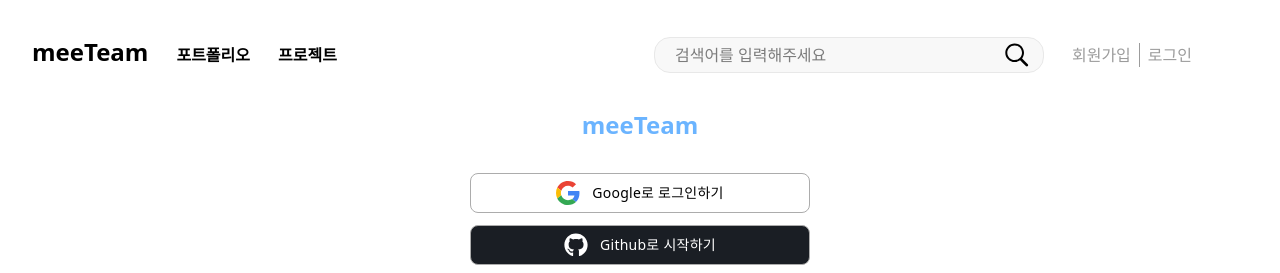
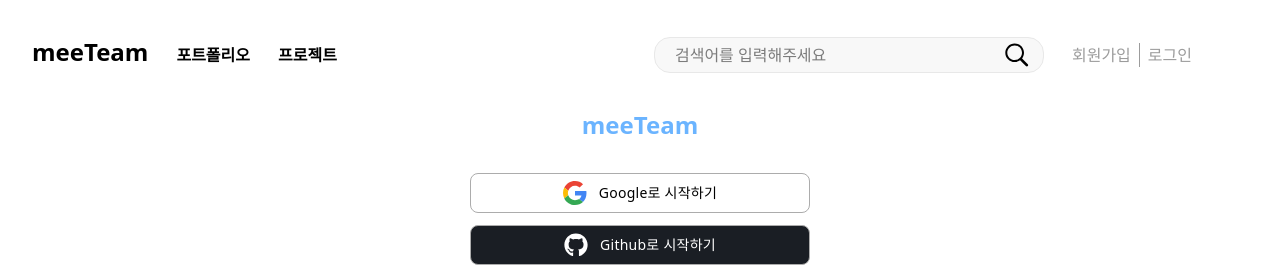
Before and after one commit to WardK-meeTeam/meeteam_front, a Next.js app: page /signup in a window 1280 px wide. Shown: the top 273 px of the page. Built offline with nearby package versions, Linux system fonts and the light colour scheme.

Commit message:
[#1] chore: SNS로그인 로그인하기 -> 시작하기 text 변경

```diff
--- a/app/(auth)/signup/components/SocialSignInButton.tsx
+++ b/app/(auth)/signup/components/SocialSignInButton.tsx
@@ -12,7 +12,7 @@ type Props = {
 
 export default function SocialSignInButton({
   platform,
-  text = "Google로 로그인하기",
+  text = "Google로 시작하기",
   disabled,
   className,
   onClick,
@@ -95,7 +95,6 @@ export default function SocialSignInButton({
           {text}
         </span>
 
-        {/* 시각적 숨김 텍스트 (접근성 유지) */}
         <span className="sr-only">{text}</span>
       </span>
     </button>
```
